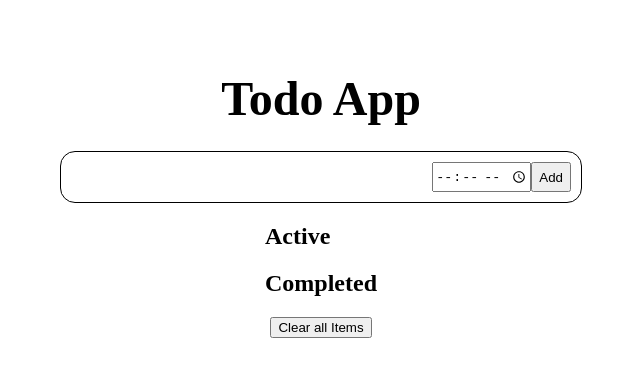
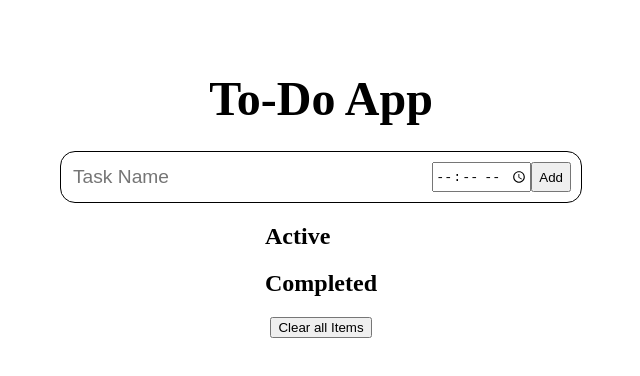
Before and after one commit to creyes25/DOM-todo-app, a plain HTML site: page index.html in a window 1280 px wide. Shown: the whole page, without its empty margins (319-959 px from the left). Drawn offline with Linux system fonts and the light colour scheme.

Commit message:
add placeholder

```diff
--- a/index.html
+++ b/index.html
@@ -8,10 +8,10 @@
   <title>To Do App</title>
 </head>
 <body>
-  <h1 class="title">Todo App</h1>
+  <h1 class="title">To-Do App</h1>
 
   <div class="task-creation flex">
-    <input class="input" type="text">
+    <input class="input" type="text" placeholder="Task Name">
     <div class="task-info flex">
       <input class='time-due' type="time">
       <button class="add">Add</button>
```
